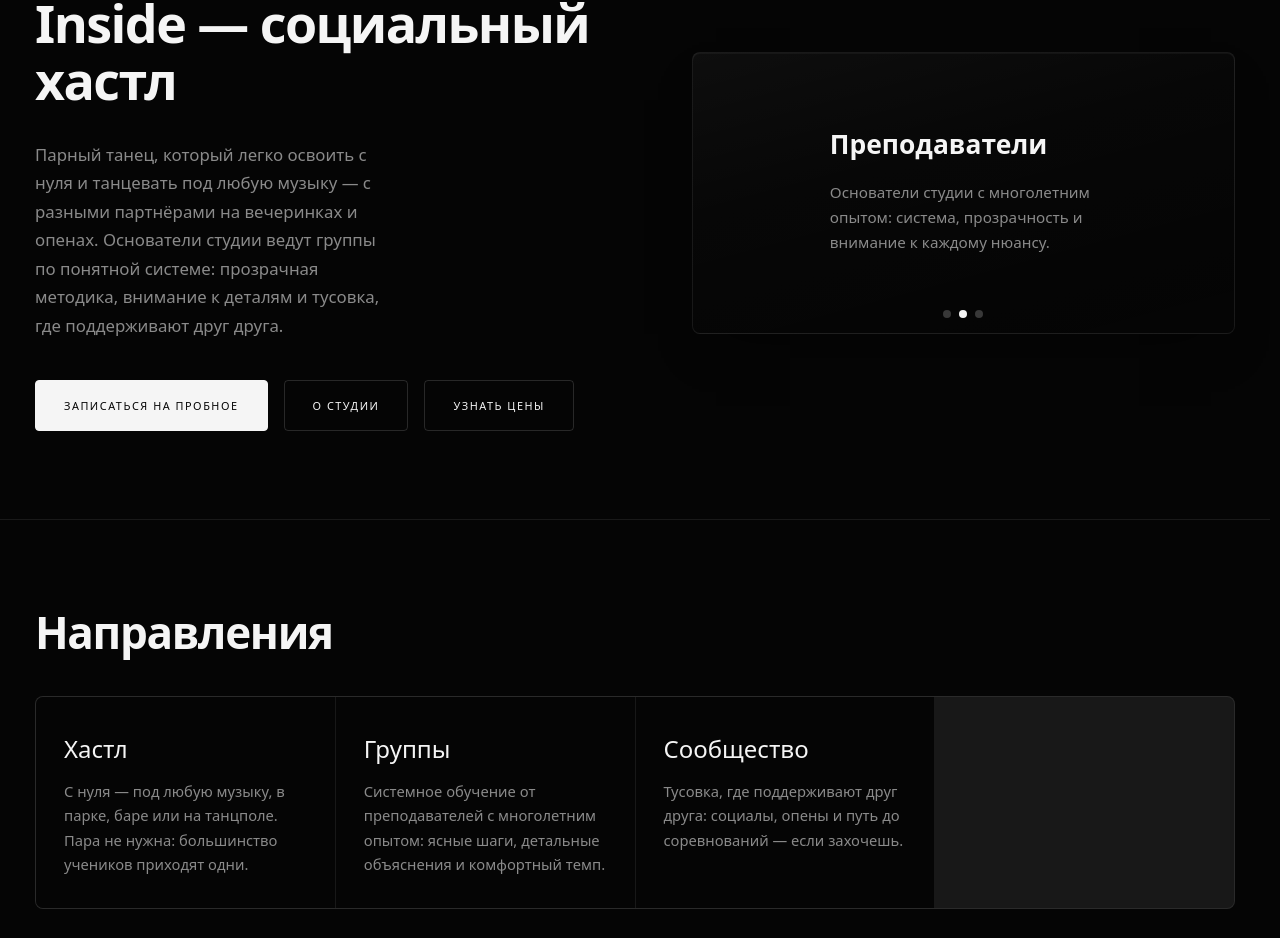
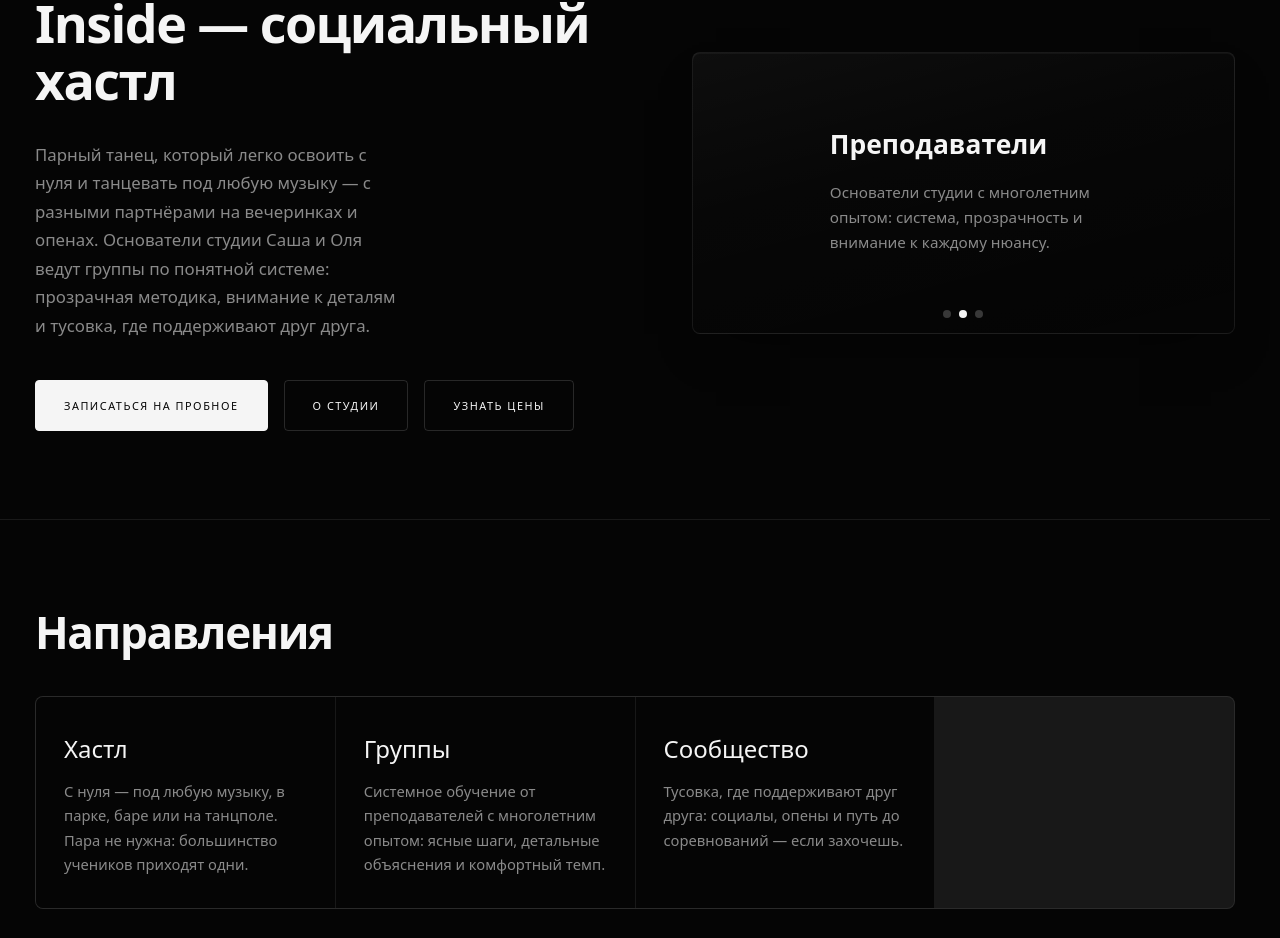
Before and after one commit to AtexKayne/inside72, a Next.js app: page / in a window 1280 px wide. Shown: the part 765-1703 px from the top of the page. Built offline with nearby package versions, Linux system fonts and the light colour scheme; no server answers.

Commit message:
minor fix pt 2

```diff
--- a/src/app/(site)/page.js
+++ b/src/app/(site)/page.js
@@ -47,7 +47,7 @@ export default async function HomePage() {
             <h1 className={pages.pageTitle}>Inside — социальный хастл</h1>
             <p className={pages.lead}>
               Парный танец, который легко освоить с нуля и танцевать под любую музыку — с разными
-              партнёрами на вечеринках и опенах. Основатели студии ведут группы по
+              партнёрами на вечеринках и опенах. Основатели студии Саша и Оля ведут группы по
               понятной системе: прозрачная методика, внимание к деталям и тусовка, где поддерживают
               друг друга.
             </p>
```
